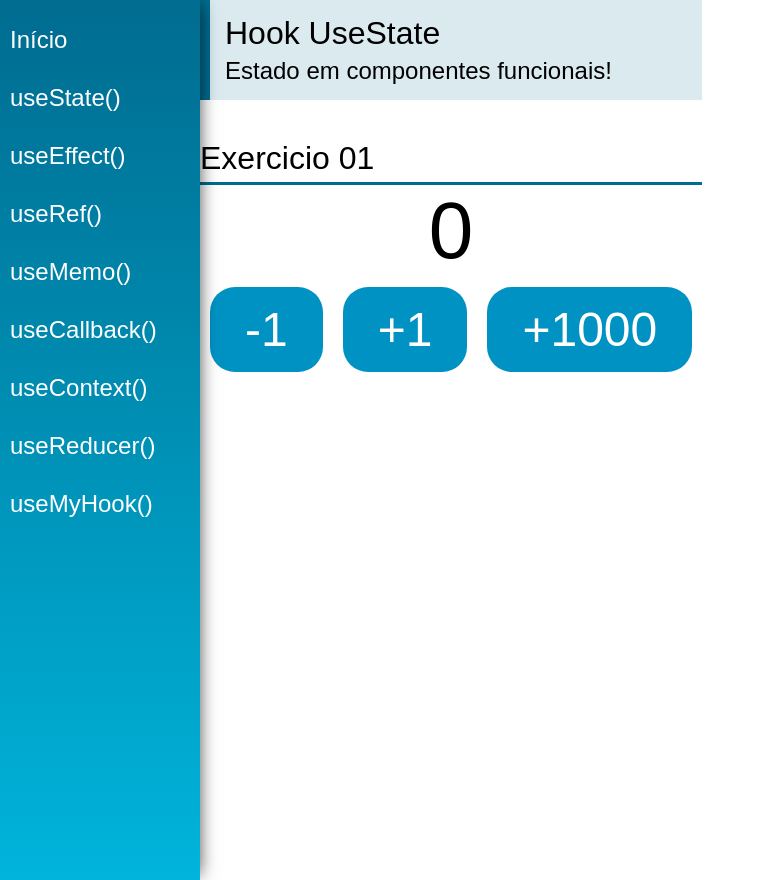
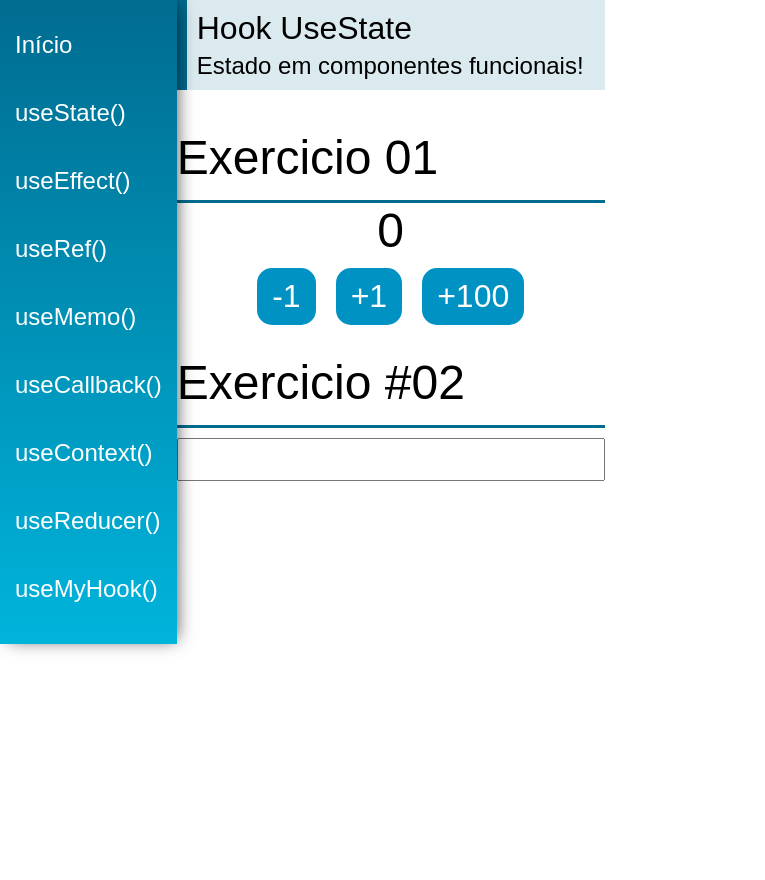
Before and after one commit to Lukas656/Navegacao-react-router, a React (Create React App) app: page /useState in a window 1280 px wide. Shown: the whole page, without its empty margins (0-765 px from the left). After the commit the page ends 800 px from the top, so only its background shows below. Built offline with nearby package versions, Linux system fonts and the light colour scheme.

Commit message:
Usestate #02 e mudança no layout

```diff
--- a/src/components/layout/PageTitle.css
+++ b/src/components/layout/PageTitle.css
@@ -1,19 +1,19 @@
 .PageTitle {
     border-left: 10px solid #006c90;
-    padding: 15px;
+    padding: 10px;
     background: #006c9025;
     margin-bottom: 40px;
 }
 
 .PageTitle h1 {
     margin: 0;
-    font-weight: 400;
+    font-weight: 300;
 }
 
 .PageTitle h2 {
     margin-top: 5px;
     margin-bottom: 0px;
-    font-weight: 300;
+    font-weight: 200;
 }
 
 .PageTitle.error{
--- a/src/components/layout/SectionTitle.css
+++ b/src/components/layout/SectionTitle.css
@@ -1,10 +1,13 @@
 .SectionTitle {
+    width: 100%;
     border-bottom: 3px solid #006c90;
 }
 
 .SectionTitle h3 {
     margin: 0;
-    margin-bottom: 5px;
-    font-size: 2rem;
-    font-weight: 400;
+    width: 100%;
+    margin-top: 20px;
+    margin-bottom: 15px;
+    font-size: 3rem;
+    font-weight: 300;
 }
--- a/src/components/layout/content.css
+++ b/src/components/layout/content.css
@@ -2,7 +2,7 @@
     display: flex;
     flex-grow: 1;
     background-color: #ececec;
-    padding: 30px;
+    padding: 5px;
 }
 
 .content > * {
--- a/src/components/layout/menu.css
+++ b/src/components/layout/menu.css
@@ -1,6 +1,6 @@
 .Menu {
     display: flex;
-    flex-basis: 200px;
+    flex-basis: 100px;
 
     background: linear-gradient(to top, #00b4db, #006c90);
 
@@ -25,7 +25,7 @@
 
 .Menu li a {
     flex: 1;
-    padding: 10px;
+    padding: 15px;
     margin-bottom: 10px;
 
     text-decoration: none;
--- a/src/index.css
+++ b/src/index.css
@@ -1,33 +1,34 @@
 body {
     margin: 0;
+    padding: 0;
     font-family: 'Montserrat', sans-serif;
 }
 
 .text {
-    font-weight: 300;
-    font-size: 5rem;
+    font-weight: 200;
+    font-size: 3rem;
 }
 
 .red {
-    font-weight: 700;
+    font-weight: 400;
     color: red;
 }
 
 .input {
-    font-weight: 300;
-    font-size: 4rem;
-    margin: 20px 0px;
+    font-weight: 200;
+    font-size: 2rem;
+    margin: 10px 0px;
 }
 
 .btn {
-    border-radius: 25px;
+    border-radius: 15px;
     margin: 10px;
-    padding: 15px 35px;
+    padding: 10px 15px;
     border: none;
     outline: none;
     background-color: #0092c3;
 
-    font-size: 3rem;
+    font-size: 2rem;
     color: #fff;
 }
 
--- a/src/views/app.css
+++ b/src/views/app.css
@@ -1,4 +1,4 @@
 .App {
     display: flex;
-    height: 110vh;
+    height: auto;
 }
--- a/src/views/examples/UseState.jsx
+++ b/src/views/examples/UseState.jsx
@@ -4,7 +4,7 @@ import SectionTitle from '../../components/layout/SectionTitle.jsx'
 
 const UseState = (props) => {
     const [count, setConunt] = useState(0)
-
+    const [name, setName] = useState('')
 
 
     return (
@@ -24,12 +24,15 @@ const UseState = (props) => {
                         +1
                     </button>
                     <button className='btn' onClick={() => setConunt(current => current + 100)}>
-                        +1000
+                        +100
                     </button>
                 </div>
             </div>
-
-
+            <SectionTitle title="Exercicio #02"/>
+            <input type='text' className='input'
+                  value={name} onChange={e => setName(e.target.value)}
+            ></input><br/>
+            <span className='text'>{name}</span>
 
         </div>
     )
```
